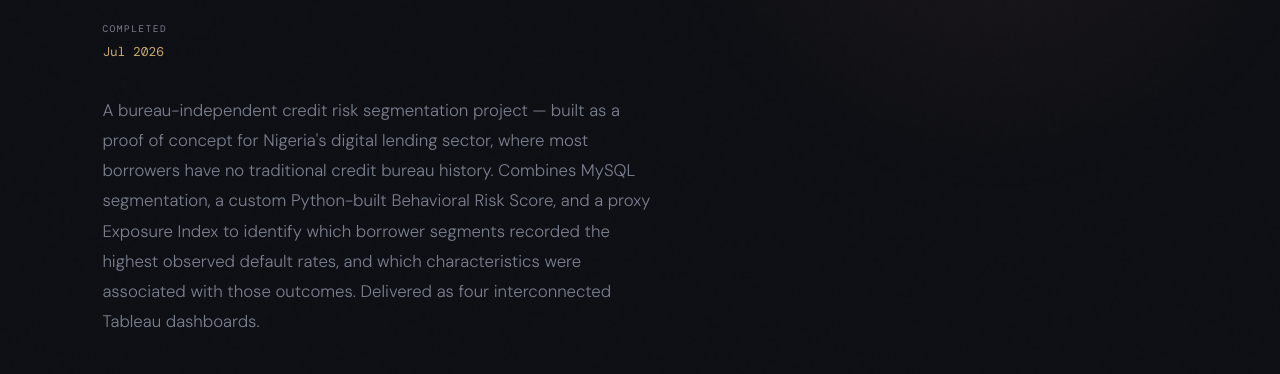
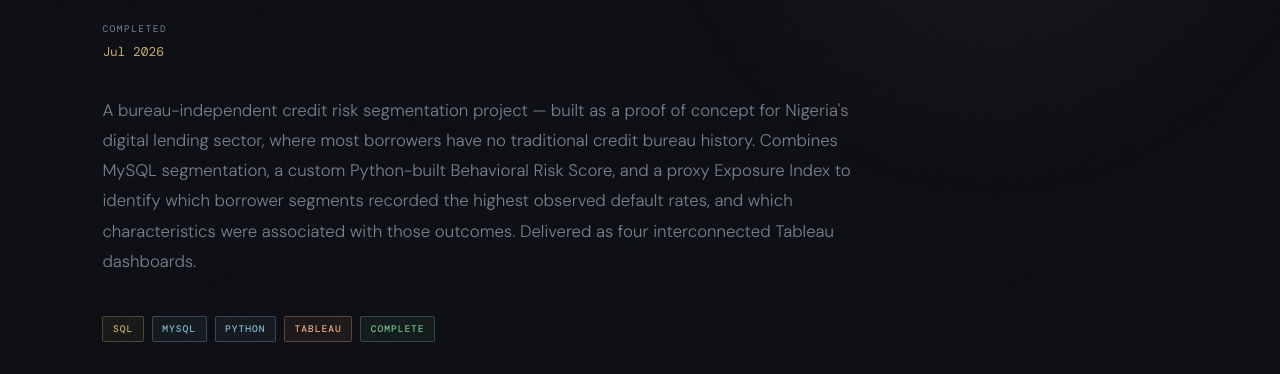
Before and after one commit to HarjiiBoss/fintech-credit-risk-analysis, a plain HTML site: page docs/index.html in a window 1280 px wide. Shown: the part 407-781 px from the top of the page. Drawn offline with nearby package versions, Linux system fonts and the light colour scheme; a web font is replaced by a local one.

Commit message:
Adjust hero-bio max-width and fix HTML closing tag

```diff
--- a/docs/index.html
+++ b/docs/index.html
@@ -112,7 +112,7 @@
     }
 
     .hero-bio {
-      max-width: 560px;
+      max-width: min(780px, 60vw);
       color: var(--muted);
       font-size: 1.05rem;
       line-height: 1.8;
```
